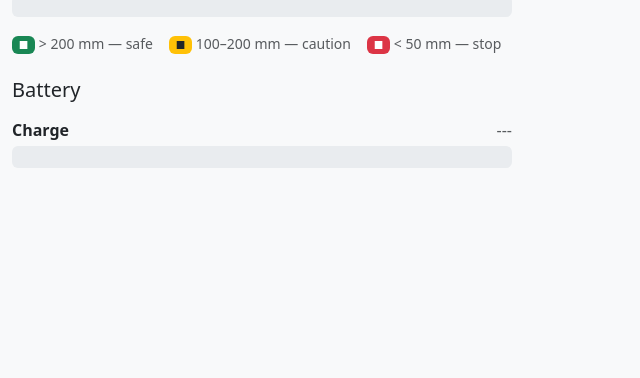
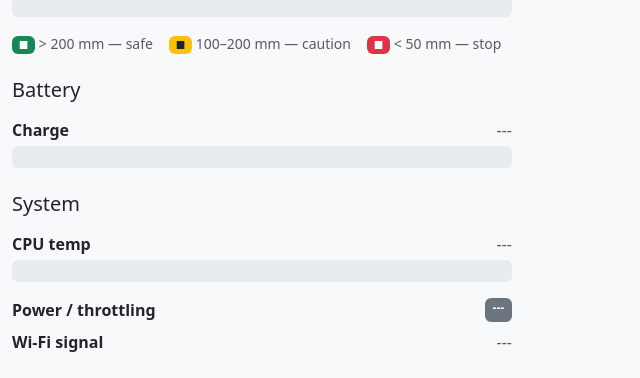
Before and after one commit to callmerichie/Pathfinder_ROV, a Flask app: page / in a window 1280 px wide; the page is wider, and only the part inside the window is pictured. Shown: the part 691-1069 px from the top of that part, without its empty margins (0-640 px from the left). Before the commit the page ends 859 px from the top of that part, so only its background shows below. Run offline with Flask 3, Linux system fonts and the light colour scheme; data that the repository does not hold is empty; some libraries are stand-ins or nearby versions.

Commit message:
System panel, test mode, inference at 320 + ByteTrack
- System panel: CPU temperature, throttling / under-voltage, Wi-Fi signal
- --no-arduino test mode (camera + detection without serial)
- track() with imgsz=320 and ByteTrack (model re-exported at 320: 2.3 -> 6-9 FPS)
- README: test log (Tests 1-2), monitoring commands, problems 13-17

Co-Authored-By: Claude Opus 5.5 <noreply@anthropic.com>

```diff
--- a/Pi/testing/v2/camera.py
+++ b/Pi/testing/v2/camera.py
@@ -73,7 +73,10 @@ class CameraStream:
                 continue
 
             small = cv2.resize(frame, _INFER_SIZE)
-            results = self._model.track(small, conf=0.5, persist=True, verbose=False)
+            # imgsz must match _INFER_SIZE, otherwise Ultralytics upscales back to 640.
+            # ByteTrack: no camera-motion compensation (cheaper than default BoT-SORT).
+            results = self._model.track(small, imgsz=_INFER_SIZE[0], conf=0.5, persist=True,
+                                        tracker="bytetrack.yaml", verbose=False)
 
             inference_time = results[0].speed.get("inference", 0)
             fps = 1000 / inference_time if inference_time > 0 else 0
--- a/Pi/testing/v2/main.py
+++ b/Pi/testing/v2/main.py
@@ -1,10 +1,20 @@
+import argparse
 import threading
 
 from camera import init_camera, load_model, CameraStream
 from arduino import init_arduino, driving_rov
 from battery import battery_task
+from system import system_task
 from app import create_app
 
+
+# --- Command line ---
+# python main.py               → full ROV
+# python main.py --no-arduino  → test mode: camera, AI detection, system panel only
+parser = argparse.ArgumentParser()
+parser.add_argument("--no-arduino", action="store_true",
+                    help="run without the Arduino (no motors, no distance sensors)")
+args = parser.parse_args()
 
 # --- Shared state ---
 list_objects    = {"fps": None, "objects": []}
@@ -16,7 +26,7 @@ keys_lock = threading.Lock()
 # --- Hardware init ---
 picam2  = init_camera()
 model   = load_model()
-arduino = init_arduino()
+arduino = None if args.no_arduino else init_arduino()
 
 # --- Camera stream (starts inference thread immediately) ---
 camera_stream = CameraStream(picam2, model, list_objects, object_tracked)
@@ -26,6 +36,10 @@ app, socketio = create_app(camera_stream, list_objects, object_tracked, keys, ke
 
 
 if __name__ == "__main__":
-    socketio.start_background_task(driving_rov, arduino, keys, keys_lock, socketio, sensor_distances)
+    if arduino is not None:
+        socketio.start_background_task(driving_rov, arduino, keys, keys_lock, socketio, sensor_distances)
+    else:
+        print("Test mode: Arduino disabled (no motors, no distance sensors)")
     socketio.start_background_task(battery_task, socketio)
+    socketio.start_background_task(system_task, socketio)
     socketio.run(app, host="0.0.0.0", port=5000, debug=True, use_reloader=False)
--- a/Pi/testing/v2/static/main.js
+++ b/Pi/testing/v2/static/main.js
@@ -130,6 +130,88 @@ socket.on("battery_update", (data) => {
 });
 
 
+// ── System (Pi health) ────────────────────────────────────────────────────────
+
+const TEMP_WARN_C = 70;
+const TEMP_HOT_C  = 80;   // Pi 4 starts throttling around here
+
+socket.on("system_update", (data) => {
+  updateTemp(data.temp_c);
+  updatePower(data);
+  updateWifi(data.wifi_dbm);
+});
+
+function updateTemp(temp) {
+  const bar  = document.getElementById("sys-temp-bar");
+  const text = document.getElementById("sys-temp");
+
+  if (temp === null) {
+    text.textContent = "N/A";
+    text.className   = "sensor-value text-muted";
+    bar.style.width  = "0%";
+    bar.className    = "progress-bar bg-secondary";
+    return;
+  }
+
+  bar.style.width  = `${Math.min(temp, 100)}%`;
+  text.textContent = `${temp} °C`;
+
+  if (temp >= TEMP_HOT_C) {
+    bar.className  = "progress-bar bg-danger";
+    text.className = "sensor-value text-danger fw-bold";
+  } else if (temp >= TEMP_WARN_C) {
+    bar.className  = "progress-bar bg-warning";
+    text.className = "sensor-value text-warning fw-bold";
+  } else {
+    bar.className  = "progress-bar bg-success";
+    text.className = "sensor-value text-success";
+  }
+}
+
+function updatePower(data) {
+  const badge   = document.getElementById("sys-power");
+  const history = document.getElementById("sys-history");
+
+  if (data.throttled === null) {
+    badge.textContent = "N/A";
+    badge.className   = "badge bg-secondary";
+    history.textContent = "";
+    return;
+  }
+
+  if (data.under_voltage) {
+    badge.textContent = "UNDER-VOLTAGE";
+    badge.className   = "badge bg-danger";
+  } else if (data.throttled) {
+    badge.textContent = "THROTTLED";
+    badge.className   = "badge bg-danger";
+  } else {
+    badge.textContent = "OK";
+    badge.className   = "badge bg-success";
+  }
+
+  const past = [];
+  if (data.under_voltage_occurred) past.push("under-voltage");
+  if (data.throttled_occurred)     past.push("throttling");
+  history.textContent = past.length ? `Since boot: ${past.join(", ")} occurred` : "";
+}
+
+function updateWifi(dbm) {
+  const text = document.getElementById("sys-wifi");
+
+  if (dbm === null) {
+    text.textContent = "N/A";
+    text.className   = "sensor-value text-muted";
+    return;
+  }
+
+  text.textContent = `${dbm} dBm`;
+  if (dbm >= -60)      text.className = "sensor-value text-success";
+  else if (dbm >= -70) text.className = "sensor-value text-warning";
+  else                 text.className = "sensor-value text-danger fw-bold";
+}
+
+
 // ── Object detection table ────────────────────────────────────────────────────
 
 async function getObjects() {
--- /dev/null
+++ b/Pi/testing/v2/system.py
@@ -0,0 +1,63 @@
+import subprocess
+
+_TEMP_PATH     = "/sys/class/thermal/thermal_zone0/temp"
+_WIRELESS_PATH = "/proc/net/wireless"
+
+# vcgencmd get_throttled bits
+_UNDER_VOLTAGE_NOW      = 0x1
+_THROTTLED_NOW          = 0x4
+_UNDER_VOLTAGE_OCCURRED = 0x10000
+_THROTTLED_OCCURRED     = 0x40000
+
+
+def read_system():
+    return {
+        "temp_c":   _read_temp(),
+        **_read_throttled(),
+        "wifi_dbm": _read_wifi(),
+    }
+
+
+def _read_temp():
+    try:
+        with open(_TEMP_PATH) as f:
+            return round(int(f.read()) / 1000, 1)
+    except Exception:
+        return None
+
+
+def _read_throttled():
+    # Output looks like "throttled=0x50000"
+    try:
+        out = subprocess.run(["vcgencmd", "get_throttled"],
+                             capture_output=True, text=True, timeout=2).stdout
+        flags = int(out.strip().split("=")[1], 16)
+    except Exception:
+        return {"under_voltage": None, "throttled": None,
+                "under_voltage_occurred": None, "throttled_occurred": None}
+
+    return {
+        "under_voltage":          bool(flags & _UNDER_VOLTAGE_NOW),
+        "throttled":              bool(flags & _THROTTLED_NOW),
+        "under_voltage_occurred": bool(flags & _UNDER_VOLTAGE_OCCURRED),
+        "throttled_occurred":     bool(flags & _THROTTLED_OCCURRED),
+    }
+
+
+def _read_wifi():
+    # Data line looks like "wlan0: 0000   56.  -54.  -256 ..." → 3rd value is signal level in dBm
+    try:
+        with open(_WIRELESS_PATH) as f:
+            for line in f.readlines()[2:]:
+                parts = line.split()
+                if parts and parts[0].startswith("wlan"):
+                    return int(float(parts[3]))
+    except Exception:
+        pass
+    return None
+
+
+def system_task(socketio):
+    while True:
+        socketio.emit("system_update", read_system())
+        socketio.sleep(5)
--- a/Pi/testing/v2/templates/index.html
+++ b/Pi/testing/v2/templates/index.html
@@ -138,6 +138,28 @@
             <div class="small text-muted" id="battery-voltage"></div>
         </div>
 
+        <!-- System (Raspberry Pi health) -->
+        <div id="system_panel" class="mt-4" style="max-width: 500px;">
+            <h5 class="mb-3">System</h5>
+            <div class="d-flex justify-content-between mb-1">
+                <span class="sensor-label">CPU temp</span>
+                <span class="sensor-value text-muted" id="sys-temp">---</span>
+            </div>
+            <div class="progress mb-3" style="height: 22px;">
+                <div id="sys-temp-bar" class="progress-bar bg-secondary"
+                     role="progressbar" style="width: 0%"></div>
+            </div>
+            <div class="d-flex justify-content-between mb-2">
+                <span class="sensor-label">Power / throttling</span>
+                <span id="sys-power" class="badge bg-secondary">---</span>
+            </div>
+            <div class="d-flex justify-content-between mb-2">
+                <span class="sensor-label">Wi-Fi signal</span>
+                <span class="sensor-value text-muted" id="sys-wifi">---</span>
+            </div>
+            <div class="small text-muted" id="sys-history"></div>
+        </div>
+
         <script src="https://cdnjs.cloudflare.com/ajax/libs/socket.io/4.0.1/socket.io.js"></script>
         <script src="{{ url_for('static', filename='main.js') }}"></script>
     </body>
```
Also changed, not shown: README.md.
